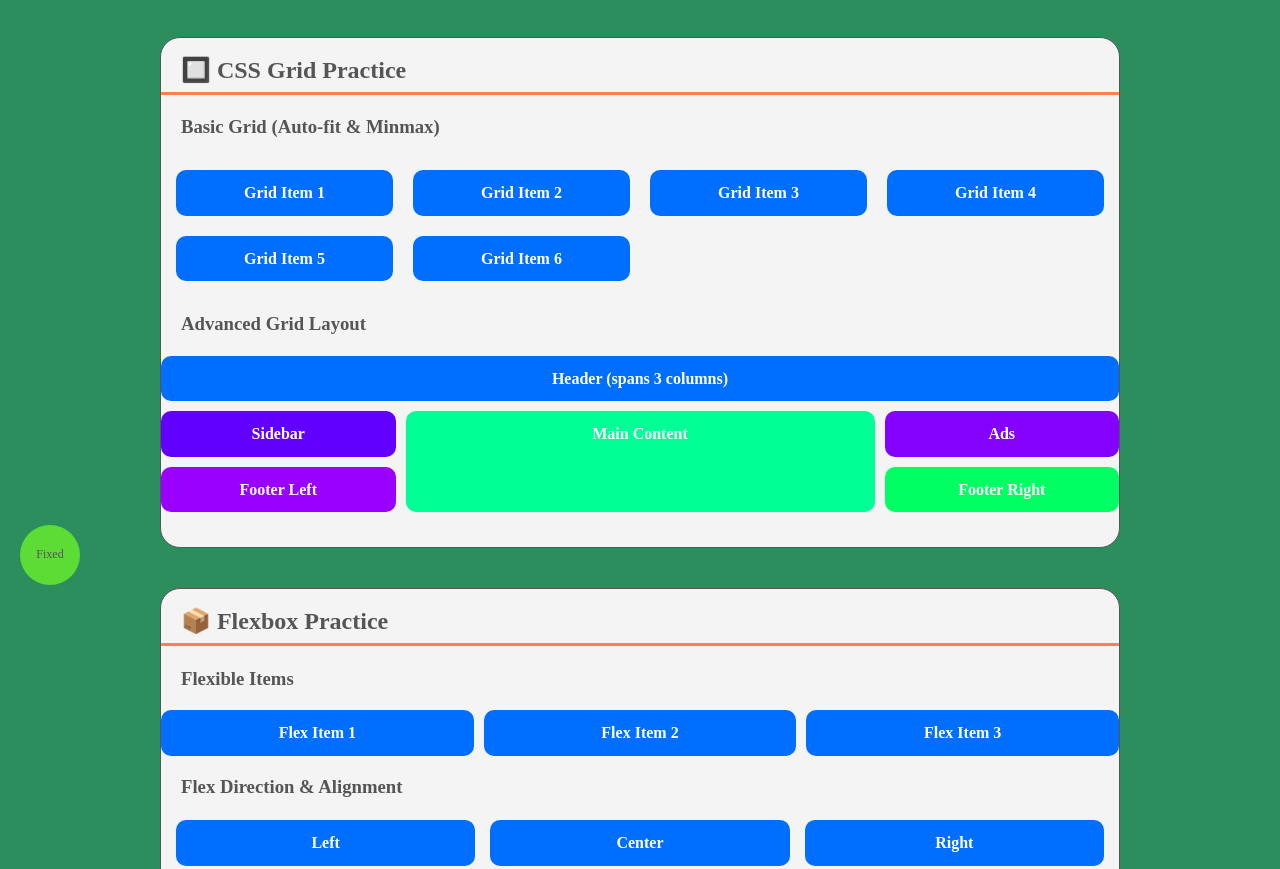
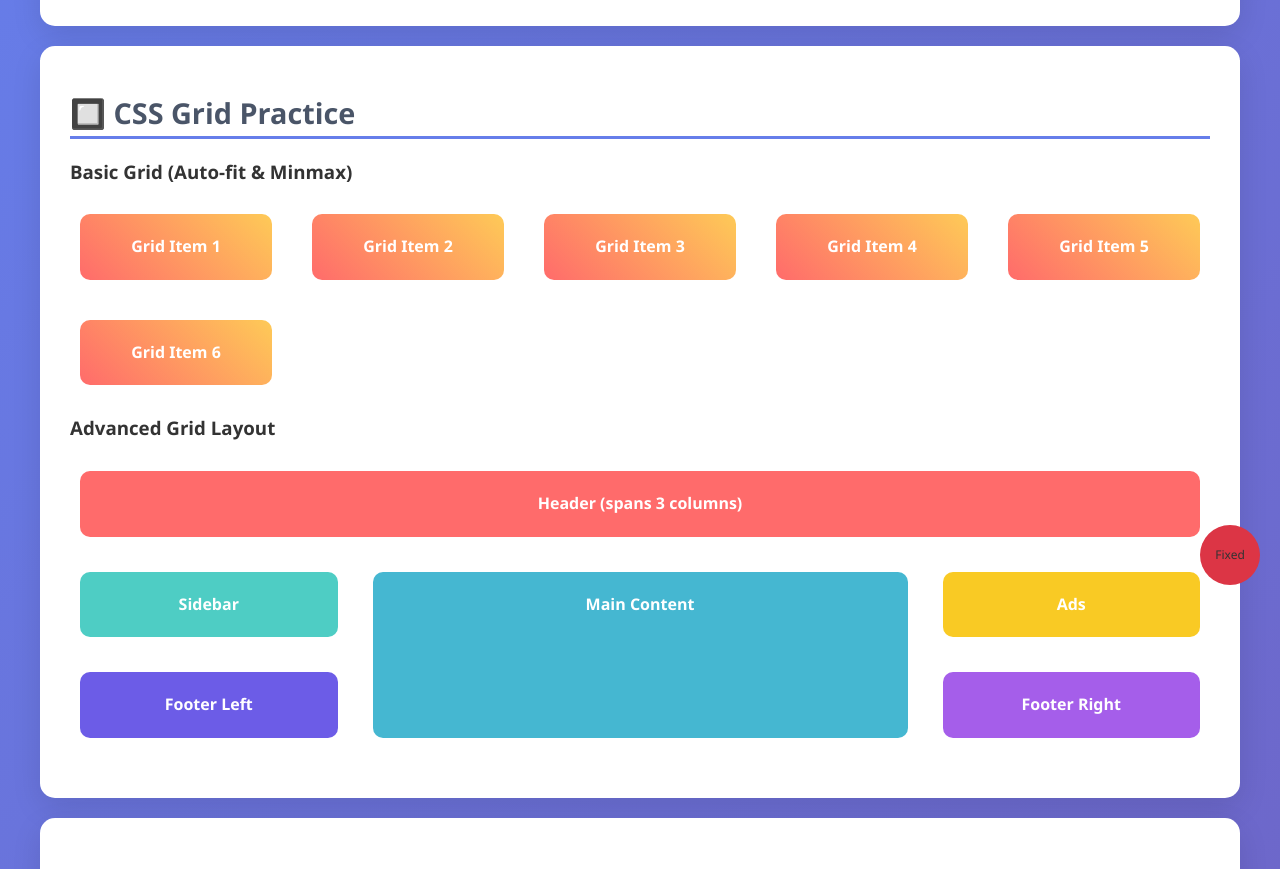
Before and after one commit to Narek-Baghramyan-techx/CSS-Assignment, a plain HTML site: page Index.html in a window 1280 px wide. Shown: the part 195-1064 px from the top of the page. Drawn offline with Linux system fonts and the light colour scheme.

Commit message:
Fixing problems

```diff
--- a/Index.html
+++ b/Index.html
@@ -57,9 +57,9 @@
             </div>
             <h3>Flex Direction & Alignment</h3>
             <div class="flex-directions">
-                <div class="button flex-button">Left</div>
-                <div class="button flex-button">Center</div>
-                <div class="button flex-button">Right</div>
+                <div class="button">Left</div>
+                <div class="button">Center</div>
+                <div class="button">Right</div>
             </div>
             <div class="flex-column">
                 <div class="button">Column Item 1</div>
@@ -121,20 +121,6 @@
                         <td>$92,000</td>
                         <td>Active</td>
                     </tr>
-                    <tr>
-                        <td>Robert Melkonyan</td>
-                        <td>Backend Developer</td>
-                        <td>Engineering</td>
-                        <td>$88,000</td>
-                        <td>Remote</td>
-                    </tr>
-                    <tr>
-                        <td>Lilit Grigoryan</td>
-                        <td>HR Specialist</td>
-                        <td>Human Resources</td>
-                        <td>$63,000</td>
-                        <td>Active</td>
-                    </tr>
                 </tbody>
             </table>
 
@@ -178,10 +164,10 @@
                     <input type="text" placeholder="Enter your full name">
 
                     <label>Email Address</label>
-                    <input type="email" value="john@example.com">
+                    <input class="input-success" type="email" value="john@example.com">
 
                     <label>Password</label>
-                    <input type="password" placeholder="Enter password">
+                    <input class="input-error" type="password" placeholder="Enter password">
 
                     <label>Phone Number</label>
                     <input type="text" placeholder="+1 (555) 123-4567">
--- a/style.css
+++ b/style.css
@@ -8,49 +8,72 @@
 }
 
 body{
-    background-color: #2c8d5d;
-    color: var(--dark-gray);
-    font-family: 'Times New Roman', Times, serif;
-    font-size: 16px;
+    background: linear-gradient(135deg, #667eea 0%, #764ba2 100%);
+    color: #333;
+    font-family: 'Segoe UI', Tahoma, Geneva, Verdana, sans-serif;
     line-height: 1.6em;
-    margin: 0;
+    min-height: 100vh;
 }
 
 .position-fixed {
+    position: fixed;
+    bottom: 20px;
+    right: 20px;
+    background: #dc3545;
+    z-index: 1000;
+    border-radius: 50%;
+    width: 60px;
+    height: 60px;
+    display: flex;
     align-items: center;
-    background: #5cdc35;
-    border-radius: 50%;
-    bottom: 20px;
-    display: flex;
+    justify-content: center;
     font-size: 12px;
-    height: 60px;
-    justify-content: center;
-    left: 20px;
-    position: fixed;
-    width: 60px;
-    z-index: 1000;
 }
 
 .main-box{
         margin: 0 auto;
-        max-width: 1000px;
+        max-width: 1200px;
         padding: 20px;
     }
 
 .main-header h1{
-    color: var(--coral);
+    color: #667eea;
+    text-align: center;
+    font-size: 2.5rem;
+    margin-bottom: 10px;
+}
+
+.main-header p{
+    text-align: center;
+    font-size: 1.1rem;
+    color: #666;
 }
 
 .box{
-    background-color: var(--light-gray);
-    border: 1px var(--dark-gray) solid;
-    border-radius: 20px;
-    margin: 0 20px;
-    margin-top: 40px;
-    padding-bottom:20px ;
-    text-align: center ;
+    background: var(--total-white);
+    margin: 20px 0;
+    padding: 30px;
+    border-radius: 15px;
+    box-shadow: 0 10px 30px rgba(0,0,0,0.1);
 }
 
+.box h2{
+    border-bottom: 3px solid #667eea;
+    padding-bottom:10px;
+    color: #4a5568;
+    margin-bottom: 20px;
+    font-size: 1.8rem;
+}
+
+.section-title {
+    color: #4a5568;
+    margin-bottom: 20px;
+    font-size: 1.8rem;
+    border-bottom: 3px solid #667eea;
+    padding-bottom: 10px;
+}
+
+/*
 .box p{
     text-align: left ;
     margin-left: 15px;
@@ -61,86 +84,75 @@ body{
     text-align: left ;
 }
 
-.box h2{
-    border-bottom:solid 3px var(--coral);
-    padding:0 20px;
-    padding-bottom:8px;
-    text-align: left ;
+*/
+.button{
+    background: linear-gradient(45deg, #ff6b6b, #feca57);
+    color: var(--total-white);
+    padding: 20px;
+    margin: 10px;
+    border-radius: 10px;
+    text-align: center;
+    font-weight: bold;
+    transition: transform 0.3s ease;
 }
 
-.button{
-    background-color: var(--bt-bg-color);
-    border:none;
+.demo-item {
+    background: linear-gradient(45deg, #ff6b6b, #feca57);
+    color: white;
+    padding: 20px;
+    margin: 10px;
     border-radius: 10px;
-    color:var(--total-white);
+    text-align: center;
     font-weight: bold;
-    padding:10px 15px;
-    text-align: center;
+    transition: transform 0.3s ease;
 }
 
 .button:hover {
-    transform: translateY(-7px);
+    transform: translateY(-5px);
 }
 
 .grid-advanced {
     display: grid;
-    gap: 10px;
+    gap: 15px;
     grid-template-columns: 1fr 2fr 1fr;
     grid-template-rows: auto auto auto;
-    margin: 15px 0;
+    margin: 20px 0;
 }
 
-.button1{
- background: var(--bt-bg-color);
- grid-area: 1 / 1 / 2 / 4;
-}
-.button2{
- background: #6200ff;
- grid-area: 2 / 1 / 3 / 2;
-}
-.button3{
- background: #00ff95;
- grid-area: 2 / 2 / 4 / 3;
-}
-.button4{
- background: #8400ff;
- grid-area: 2 / 3 / 3 / 4;
-}
-.button5{
- background: #9900ff;
- grid-area: 3 / 1 / 4 / 2;
-}
-.button6{
- background: #00ff62;
- grid-area: 3 / 3 / 4 / 4;
-}
+.button1{ background: #ff6b6b; grid-area: 1 / 1 / 2 / 4; }
+.button2{ background: #4ecdc4; grid-area: 2 / 1 / 3 / 2; }
+.button3{ background: #45b7d1; grid-area: 2 / 2 / 4 / 3; }
+.button4{ background: #f9ca24; grid-area: 2 / 3 / 3 / 4; }
+.button5{ background: #6c5ce7; grid-area: 3 / 1 / 4 / 2; }
+.button6{ background: #a55eea; grid-area: 3 / 3 / 4 / 4; }
 
 .grid-container{
     display: grid;
+    grid-template-columns: repeat(auto-fit, minmax(200px, 1fr));
     gap: 20px;
-    grid-template-columns: repeat(auto-fit, minmax(200px, 1fr));
     margin: 20px 0;
-    padding:10px 15px;
 }
 
 .flex-container {
     display: flex;
-    flex-direction: row;
-    gap: 10px;
-    justify-content: center;
+    flex-direction: wrap;
+    gap: 15px;
+    margin: 20px 0;
 }
 
 .flex-directions{
     display: flex;
-    flex-wrap: wrap;
-    gap: 15px;
+    justify-content: space-between;
+    align-items: center;
     margin: 20px 0;
-    padding:0 15px;
+    padding: 20px;
+    background: #f8f9fa;
+    border-radius: 10px;
 }
 
 .flex-button{
     flex: 1;
-    min-width: 120px;
+    min-width: 150px;
 }
 
 .flex-column{
@@ -152,10 +164,20 @@ body{
 }
 
 .sticky-header{
-    background: #b89b17;
+    background: #17a2b8;
     position: sticky;
     top: 0;
     z-index: 100;
+}
+
+.styled-table {
+    background: var(--total-white);
+    border-collapse: collapse;
+    border-radius: 10px;
+    box-shadow: 0 2px 10px rgba(0,0,0,0.1);
+    margin-top: 15px;
+    overflow: hidden;
+    width: 100%;
 }
 
 .position-container{
@@ -173,16 +195,6 @@ body{
     margin: 20px 0;
     position: absolute;
     top: 100px;
-}
-
-.styled-table {
-    background: var(--total-white);
-    border-collapse: collapse;
-    border-radius: 10px;
-    box-shadow: 0 2px 10px rgba(0,0,0,0.1);
-    margin-top: 15px;
-    overflow: hidden;
-    width: 100%;
 }
 
 .styled-table thead {
@@ -245,6 +257,16 @@ body{
     gap: 25px 35px;
     grid-template-columns: 1fr 1fr;
     margin-top: 10px;
+}
+
+.input-error {
+    border-color: #e53e3e !important;
+    box-shadow: 0 0 0 3px rgba(229, 62, 62, 0.1) !important;
+}
+
+.input-success {
+    border-color: #38a169 !important;
+    box-shadow: 0 0 0 3px rgba(56, 161, 105, 0.1) !important;
 }
 
 .full-width {
```
